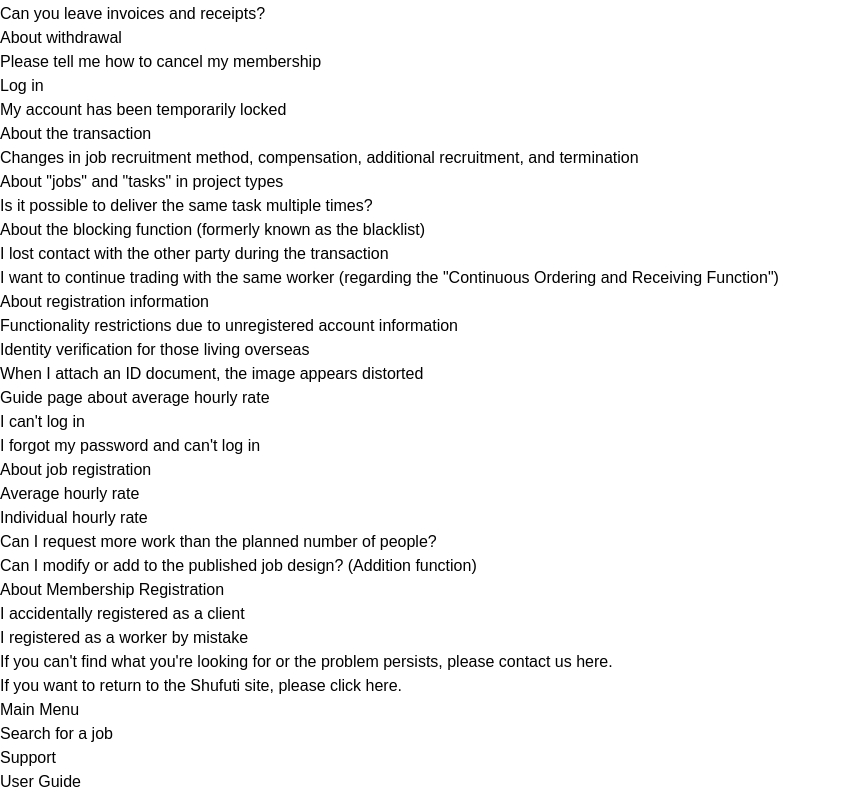
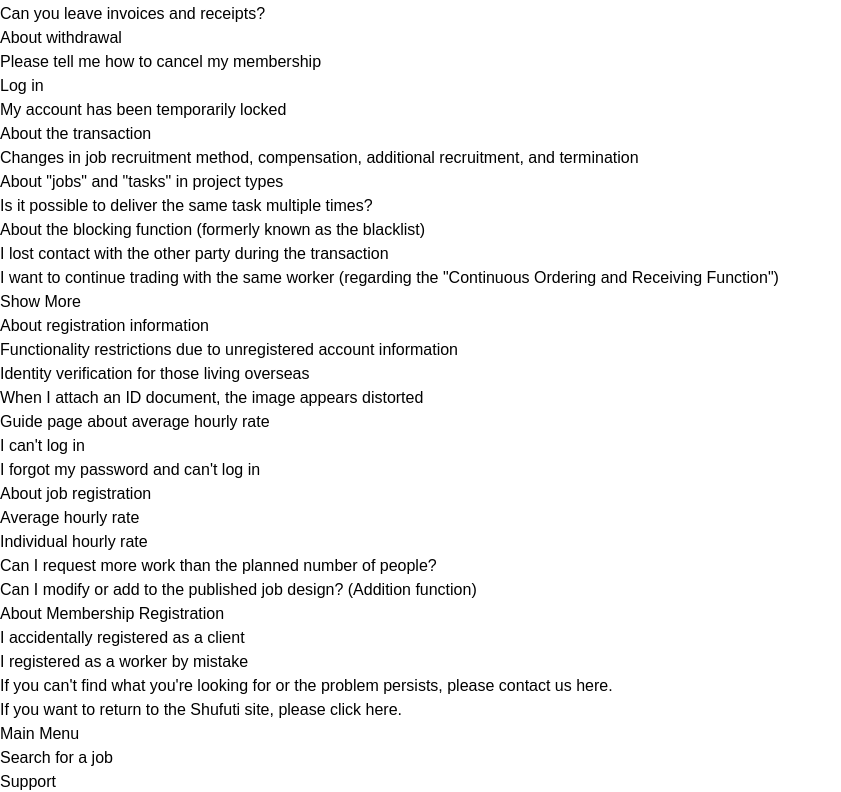
Before and after one commit to SumaiyaTarannumNoor/SharApu-Job-Portal, a React (Vite) app: page /faq in a window 1280 px wide. Shown: the part 1229-2021 px from the top of the page, without its empty margins (0-841 px from the left). Built offline with nearby package versions, Linux system fonts and the light colour scheme.

Commit message:
Updated FAQ Page

```diff
--- a/src/Pages/FAQ.jsx
+++ b/src/Pages/FAQ.jsx
@@ -7,9 +7,12 @@ const FAQ = () => {
   const [searchQuery, setSearchQuery] = useState('');
 
   const handleQuestionClick = (questionText) => {
-    // Encode the question text to handle special characters in the URL
     const encodedQuestion = encodeURIComponent(questionText);
     navigate(`/question-answer?question=${encodedQuestion}`);
+  };
+
+  const handleShowMore = () => {
+    navigate('/transactions');
   };
 
   const faqSections = [
@@ -104,8 +107,7 @@ const FAQ = () => {
     }
   ];
 
-   // Filter sections based on search query
-   const filteredSections = useMemo(() => {
+    const filteredSections = useMemo(() => {
     if (!searchQuery.trim()) {
       return faqSections;
     }
@@ -121,7 +123,8 @@ const FAQ = () => {
       if (filteredItems.length > 0) {
         return {
           ...section,
-          items: filteredItems
+          items: filteredItems,
+          showMore: section.showMore // Preserve the showMore property
         };
       }
       return null;
@@ -166,6 +169,16 @@ const FAQ = () => {
                   </li>
                 ))}
               </ul>
+              {section.showMore && (
+                <div className="mt-4 text-right">
+                  <button
+                    onClick={handleShowMore}
+                    className="text-sm text-white bg-pink-600 hover:bg-pink-700 px-4 py-2 rounded-lg transition-colors duration-200"
+                  >
+                    Show More
+                  </button>
+                </div>
+              )}
             </div>
           ))}
         </div>
```
